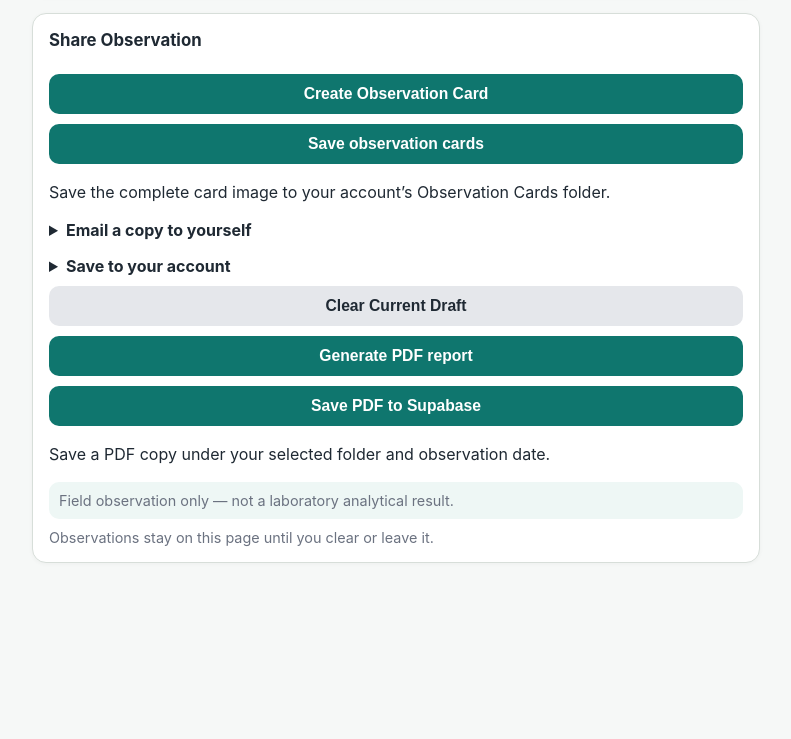
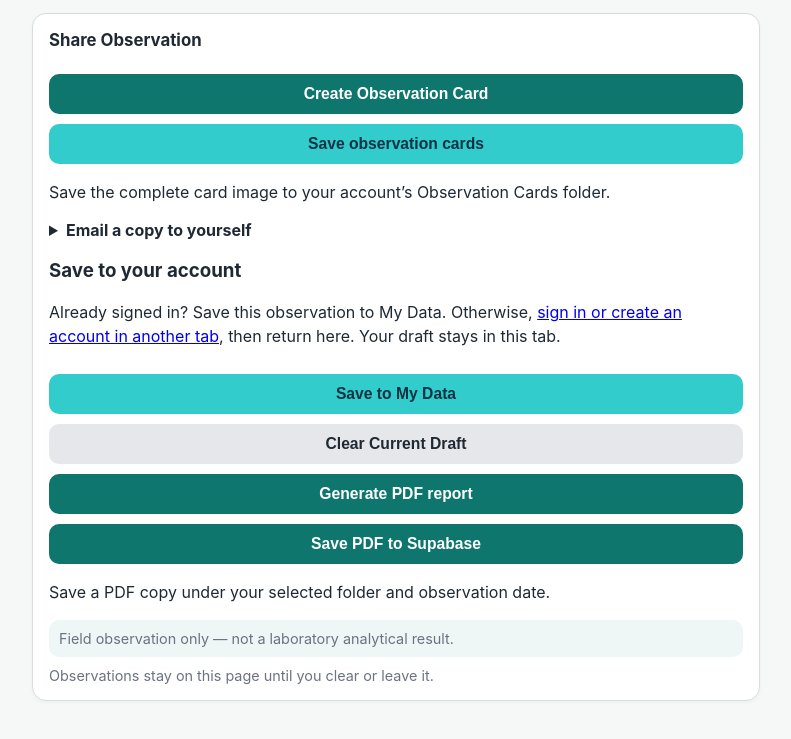
Before and after one commit to melinda-averitas/electronic_lab_notebook_v1, a plain HTML site: page new_field_data.html in a window 1280 px wide. Shown: the part 2051-2790 px from the top of the page, without its empty margins (244-1035 px from the left). Before the commit the page ends 2742 px from the top, so only its background shows below. Drawn offline with nearby package versions, Linux system fonts and the light colour scheme.

Commit message:
Add files via upload

```diff
--- a/new_field_data.html
+++ b/new_field_data.html
@@ -225,6 +225,12 @@
     .bottom-nav .material-symbols-outlined{font-size:24px;line-height:1}
     .photo-slots{display:grid;gap:12px}.photo-slot{border:1px solid var(--border);border-radius:12px;padding:12px;background:#fbfdfc}.photo-slot h3{font-size:1rem;margin:0 0 8px}.photo-slot .preview{max-height:240px;margin-top:10px}.photo-slot .slot-status{font-size:.88rem;color:var(--muted);margin-top:8px}.photo-slot .remove-photo{width:auto;background:#eef2f1;color:var(--text);padding:8px 12px}
     [hidden]{display:none!important}p,li{line-height:1.5}summary{cursor:pointer;font-weight:700}li{margin-bottom:8px}button:disabled{opacity:.55;cursor:wait}
+    .account-save-button,
+    .account-save-button:hover,
+    .account-save-button:active {
+      background: #33CCCC;
+      color: #083344;
+    }
   </style>
 </head>
 
@@ -295,7 +301,7 @@
       <img id="cardPreview" alt="Completed observation card preview" hidden style="width:100%;margin-top:14px;border-radius:10px;border:1px solid var(--border)">
       <button id="shareImageButton" type="button" onclick="shareObservationImage()" hidden>Share Observation</button>
       <button id="downloadImageButton" class="secondary" type="button" onclick="downloadObservationImage()" hidden>Download Observation Image</button>
-      <button id="saveObservationCardsButton" type="button" onclick="saveObservationCards()">Save observation cards</button>
+      <button id="saveObservationCardsButton" class="account-save-button" type="button" onclick="saveObservationCards()">Save observation cards</button>
       <p>Save the complete card image to your account’s Observation Cards folder.</p>
       <div id="cardSaveStatus" class="status" role="status" aria-live="polite"></div>
       <div id="imageStatus" class="status" role="status" aria-live="polite"></div>
@@ -307,7 +313,7 @@
       <div class="info-box">Opens a draft in your email app. The PDF cannot be attached automatically by this button: download it first, then attach it before sending. Ecotera is copied only if you select the checkbox above.</div>
       <div id="emailStatus" class="status" role="status" aria-live="polite"></div>
       </details>
-      <details style="margin-top:16px"><summary>Save to your account</summary><p>Already signed in? Save this observation to My Data. Otherwise, <a href="login.html?next=new_field_data.html" target="_blank" rel="noopener">sign in or create an account in another tab</a>, then return here. Your draft stays in this tab.</p><button type="button" onclick="saveEntry()">Save to My Data</button></details><button class="secondary" type="button" onclick="if(confirm('Clear this observation? Download any reports you want to keep first.')) clearDraft()">Clear Current Draft</button>
+      <div style="margin-top:16px"><h3>Save to your account</h3><p>Already signed in? Save this observation to My Data. Otherwise, <a href="login.html?next=new_field_data.html" target="_blank" rel="noopener">sign in or create an account in another tab</a>, then return here. Your draft stays in this tab.</p><button class="account-save-button" type="button" onclick="saveEntry()">Save to My Data</button></div><button class="secondary" type="button" onclick="if(confirm('Clear this observation? Download any reports you want to keep first.')) clearDraft()">Clear Current Draft</button>
 
       <button id="pdfButton" type="button" onclick="generatePDF()">Generate PDF report</button>
       <button id="sharePDFButton" type="button" onclick="sharePreparedPDF()" hidden>Share PDF</button>
```
